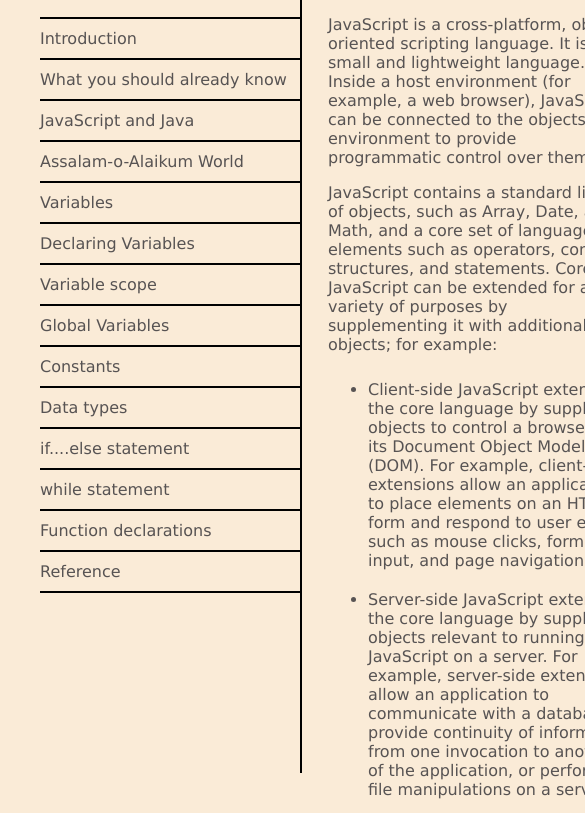
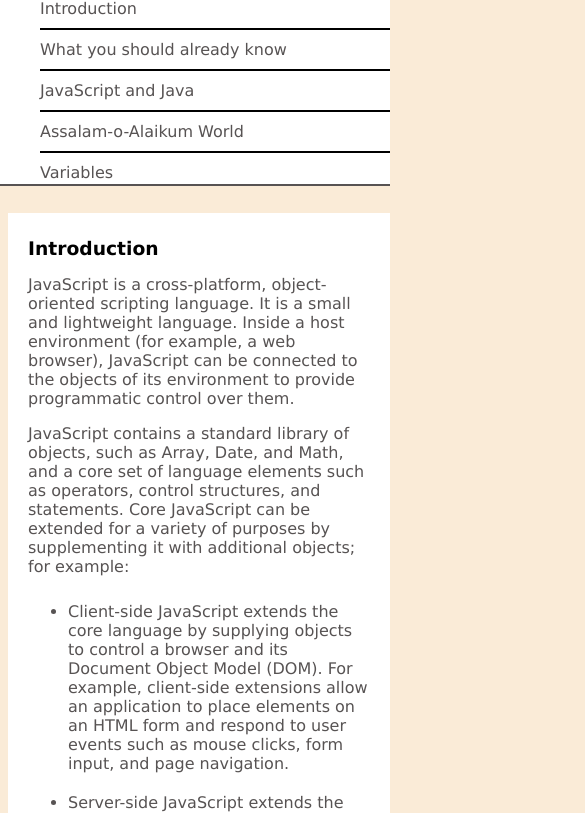
Before and after one commit to bsf2000650/14-Technical_Documentation_Page_FCC_Certification_Project_Projec_14, a plain HTML site: page index.html in a window 390 px wide. Shown: the part 71-884 px from the top of the page, 585 px wide, since content can reach past the window. Drawn offline with Linux system fonts and the light colour scheme.

Commit message:
Made responsive the page

```diff
--- a/styles.css
+++ b/styles.css
@@ -56,3 +56,38 @@ aside ul  a{
     text-decoration: none;
     color: rgb(87, 83, 83);;
 }
+
+@media only screen and (max-width: 815px) {
+    aside{
+        background-color: white;
+        position: absolute;
+        top: 0;
+        padding: 0;
+        margin: 0;
+        width: 100%;
+        max-height: 255px;
+        border: none;
+        z-index: 1;
+        border-bottom: 2px solid;
+    }
+    aside ul{
+        height: 250px;
+        overflow-y: auto;
+        overflow-x: hidden;
+        margin-left: 0;
+    }
+    main{
+        position: absolute;
+        margin-top: 276px;
+        margin-left: 0;
+        background-color: white;
+        /* z-index: 1; */
+    }
+    h1{
+        text-align: center;
+        margin: 5px 0;
+    }
+    main h1{
+        text-align: left;
+    }
+}
```
